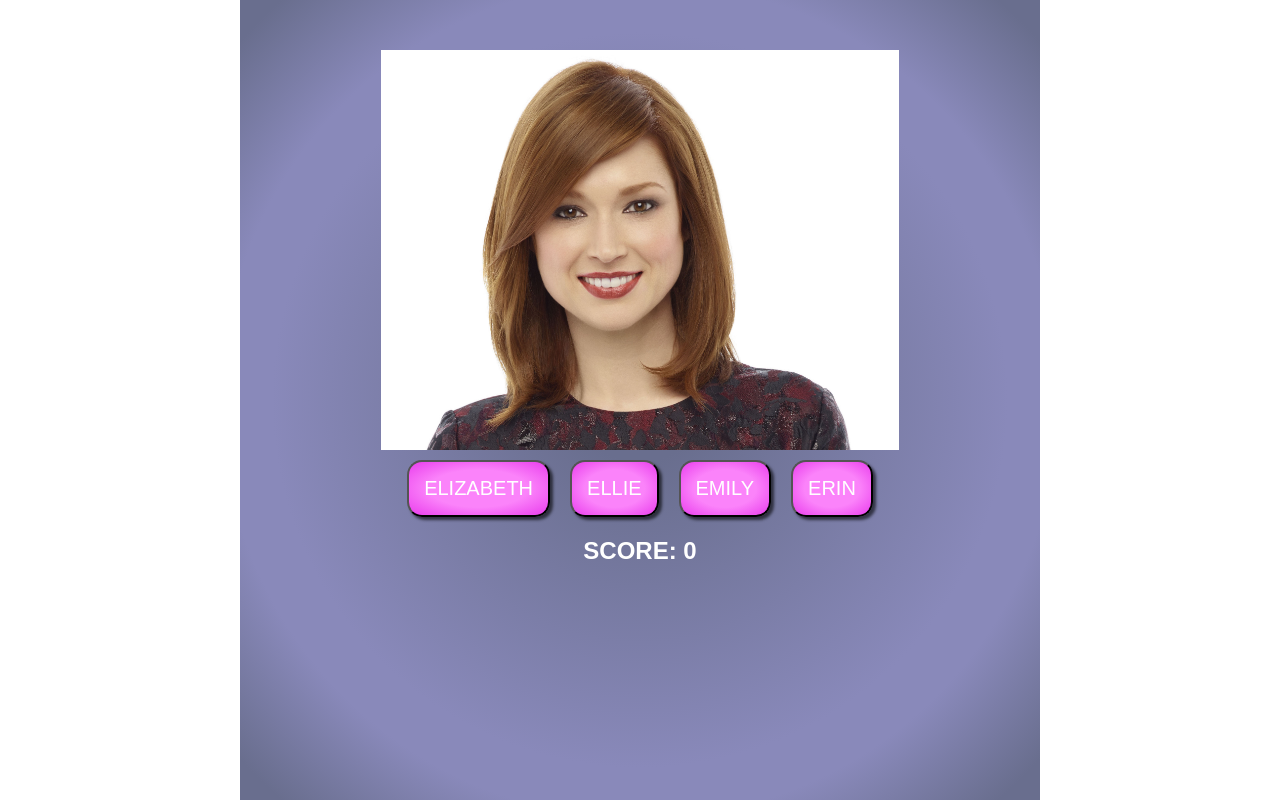
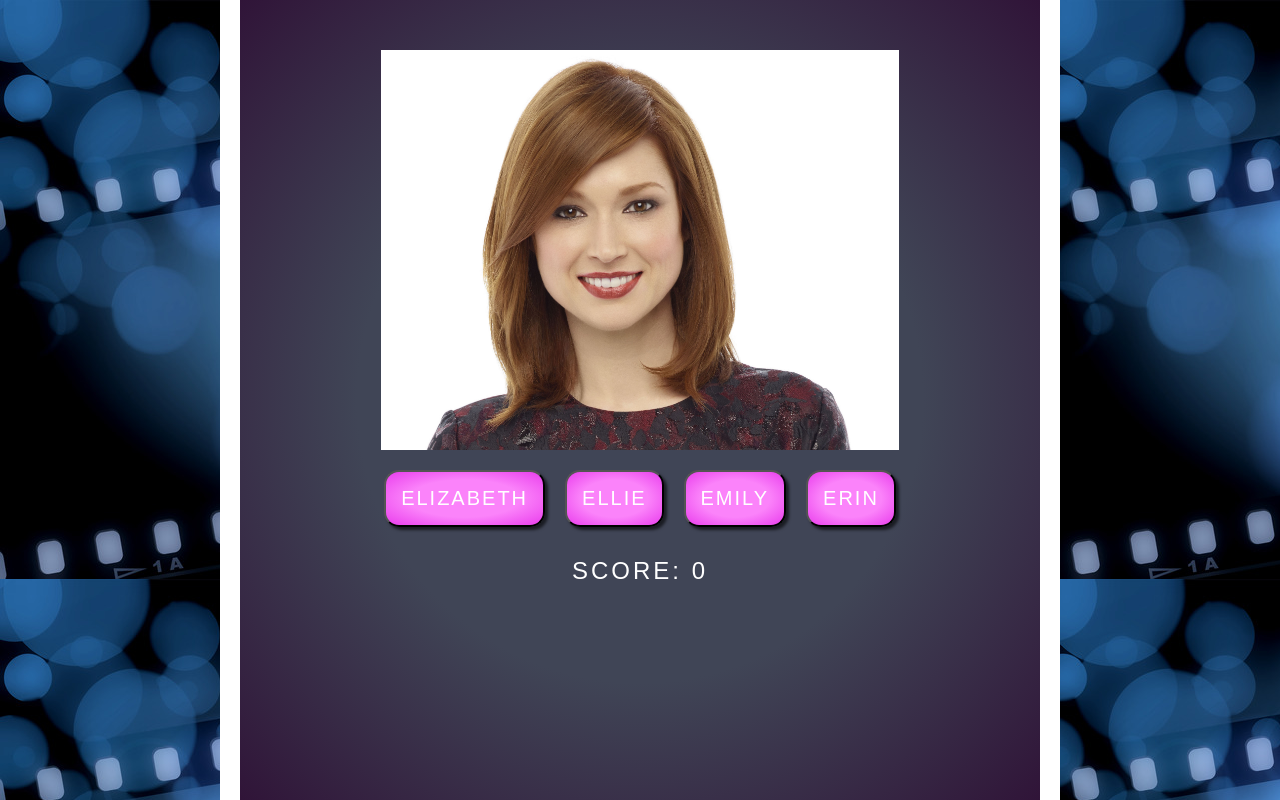
Before and after one commit to kyledavelaar/B-List-Trivia, a React (Create React App) app: page / in a window 1280 px wide. Built offline with nearby package versions, Linux system fonts and the light colour scheme.

Commit message:
added fame song

```diff
--- a/src/App.css
+++ b/src/App.css
@@ -1,5 +1,5 @@
 body {
-  /*background-image: 'url("./images/bg.jpg")';*/
+  background-image: url("./images/bg.jpg");
   font-family: Helvetica, sans-serif;
 }
 
@@ -14,12 +14,27 @@ body {
   /*background-color:rgb(38.8%, 55.3%, 71%);*/
   height: 800px;
   width: 800px;
-/* Permalink - use to edit and share this gradient: http://colorzilla.com/gradient-editor/#696e8e+11,8989ba+65,8989ba+65,8989ba+74,8989ba+74,696e8e+95 */
-background: #696e8e; /* Old browsers */
-background: -moz-radial-gradient(center, ellipse cover,  #696e8e 11%, #8989ba 65%, #8989ba 65%, #8989ba 74%, #8989ba 74%, #696e8e 95%); /* FF3.6-15 */
-background: -webkit-radial-gradient(center, ellipse cover,  #696e8e 11%,#8989ba 65%,#8989ba 65%,#8989ba 74%,#8989ba 74%,#696e8e 95%); /* Chrome10-25,Safari5.1-6 */
-background: radial-gradient(ellipse at center,  #696e8e 11%,#8989ba 65%,#8989ba 65%,#8989ba 74%,#8989ba 74%,#696e8e 95%); /* W3C, IE10+, FF16+, Chrome26+, Opera12+, Safari7+ */
-filter: progid:DXImageTransform.Microsoft.gradient( startColorstr='#696e8e', endColorstr='#696e8e',GradientType=1 ); /* IE6-9 fallback on horizontal gradient */
+  border: 20px solid white;
+  border-top: 0;
+  border-bottom: 0;
+
+/*background: #696e8e;
+background: -moz-radial-gradient(center, ellipse cover,  #696e8e 11%, #8989ba 65%, #8989ba 65%, #8989ba 74%, #8989ba 74%, #696e8e 95%);
+background: -webkit-radial-gradient(center, ellipse cover,  #696e8e 11%,#8989ba 65%,#8989ba 65%,#8989ba 74%,#8989ba 74%,#696e8e 95%);
+background: radial-gradient(ellipse at center,  #696e8e 11%,#8989ba 65%,#8989ba 65%,#8989ba 74%,#8989ba 74%,#696e8e 95%);
+filter: progid:DXImageTransform.Microsoft.gradient( startColorstr='#696e8e', endColorstr='#696e8e',GradientType=1 ); */
+/* Permalink - use to edit and share this gradient: http://colorzilla.com/gradient-editor/#d1d1d1+4,d1d1d1+4,e2e2e2+48,e2e2e2+81,e2e2e2+81,dbdbdb+96,fefefe+100 */
+
+/* Permalink - use to edit and share this gradient: http://colorzilla.com/gradient-editor/#fe9090+7,febbbb+44,ff5c5c+100 */
+
+/* Permalink - use to edit and share this gradient: http://colorzilla.com/gradient-editor/#404556+50,301438+100 */
+background: #404556; /* Old browsers */
+background: -moz-radial-gradient(center, ellipse cover,  #404556 50%, #301438 100%); /* FF3.6-15 */
+background: -webkit-radial-gradient(center, ellipse cover,  #404556 50%,#301438 100%); /* Chrome10-25,Safari5.1-6 */
+background: radial-gradient(ellipse at center,  #404556 50%,#301438 100%); /* W3C, IE10+, FF16+, Chrome26+, Opera12+, Safari7+ */
+filter: progid:DXImageTransform.Microsoft.gradient( startColorstr='#404556', endColorstr='#301438',GradientType=1 ); /* IE6-9 fallback on horizontal gradient */
+
+
 
 
 
@@ -42,8 +57,9 @@ filter: progid:DXImageTransform.Microsoft.gradient( startColorstr='#696e8e', end
   /*background-color: rgb(86.9%, 18.5%, 87.8%);*/
   padding: 15px;
   border-radius: 15px;
-  margin: 10px;
+  margin: 20px 10px;
   box-shadow: 3px 3px 3px rgba(0,0,0,0.6);
+   letter-spacing: 2px;
   /* Permalink - use to edit and share this gradient: http://colorzilla.com/gradient-editor/#fb83fa+0,fb83fa+50,e93cec+100 */
 background: #fb83fa; /* Old browsers */
 background: -moz-radial-gradient(center, ellipse cover,  #fb83fa 0%, #fb83fa 50%, #e93cec 100%); /* FF3.6-15 */
@@ -58,4 +74,10 @@ filter: progid:DXImageTransform.Microsoft.gradient( startColorstr='#fb83fa', end
   margin: 10px;
   font-size: 24px;
   color: white;
+  font-weight: 400;
+  letter-spacing: 3px;
 }
+
+.audio {
+  margin-top: 130px;
+}
--- a/src/App.jsx
+++ b/src/App.jsx
@@ -6,7 +6,7 @@ import Countdown from './Countdown';
 
 import correct from './sound/correct.mp3';
 import wrong from './sound/wrong.mp3';
-import gthang from './sound/gthang.mp3';
+import fame from './sound/fame.mp3';
 import bg from './images/bg.jpg';
 
 
@@ -17,7 +17,7 @@ export default class App extends Component {
     this.state = {
       score: 0,
       round: 0,
-      outOfTime: false,
+      playAgain: false,
     }
   }
 
@@ -29,20 +29,21 @@ export default class App extends Component {
   //   }, 4000)
   // }
 
+  playAgain() {
+    return (
+      <div><button>{this.state.playAgain}</button></div>
+    )
+  }
+
   checkAnswer(clicked) {
     if (clicked === Answers.answer[this.state.round].correct) {
       this.updateScoreAndChangeRound();
-      return (
-        <audio src={correct} autoplay></audio>
-      )
     } else {
       this.moveToNextRound();
     }
     if (this.state.round === 5) {
-      //end game and declare winner/loser
-      //keeps going even if get wrong answer at last one
-         //this.setState(Object.assign({}, this.state, {score: this.state.score + 1}))
-      console.log('game over')
+      this.setState({playAgain: !this.state.playAgain})
+      console.log('finished')
     }
   }
 
@@ -63,7 +64,6 @@ export default class App extends Component {
   render() {
     return (
       <div className="App" >
-     {/* <ReactAudioPlayer src={gthang} autoPlay />*/}
         <audio id="correct" src={correct}></audio>
         <audio id="wrong" src={wrong}></audio>
 
@@ -85,7 +85,9 @@ export default class App extends Component {
             <div className="score-holder">
               <h4 className="score" >SCORE: {this.state.score} </h4>
             </div>
-         {/*   <Countdown />*/}
+             {/*   <Countdown />*/}
+            {this.state.playAgain && <Countdown />}
+            {/*<ReactAudioPlayer className="audio" src={fame} autoPlay />*/}
           </div>
         </div>
       </div>
--- a/src/Countdown.jsx
+++ b/src/Countdown.jsx
@@ -18,8 +18,8 @@ export default class Countdown extends Component {
   render() {
     return (
       <div>
-        {setInterval(() => { this.state.secs - 2}, 1000)}
-
+        {/*{setInterval(() => { this.state.secs - 2}, 1000)}*/}
+        <p>testing</p>
       </div>
     );
   }
```
Also changed, not shown: 2 other files (tests, documents, lock files or other folders).
